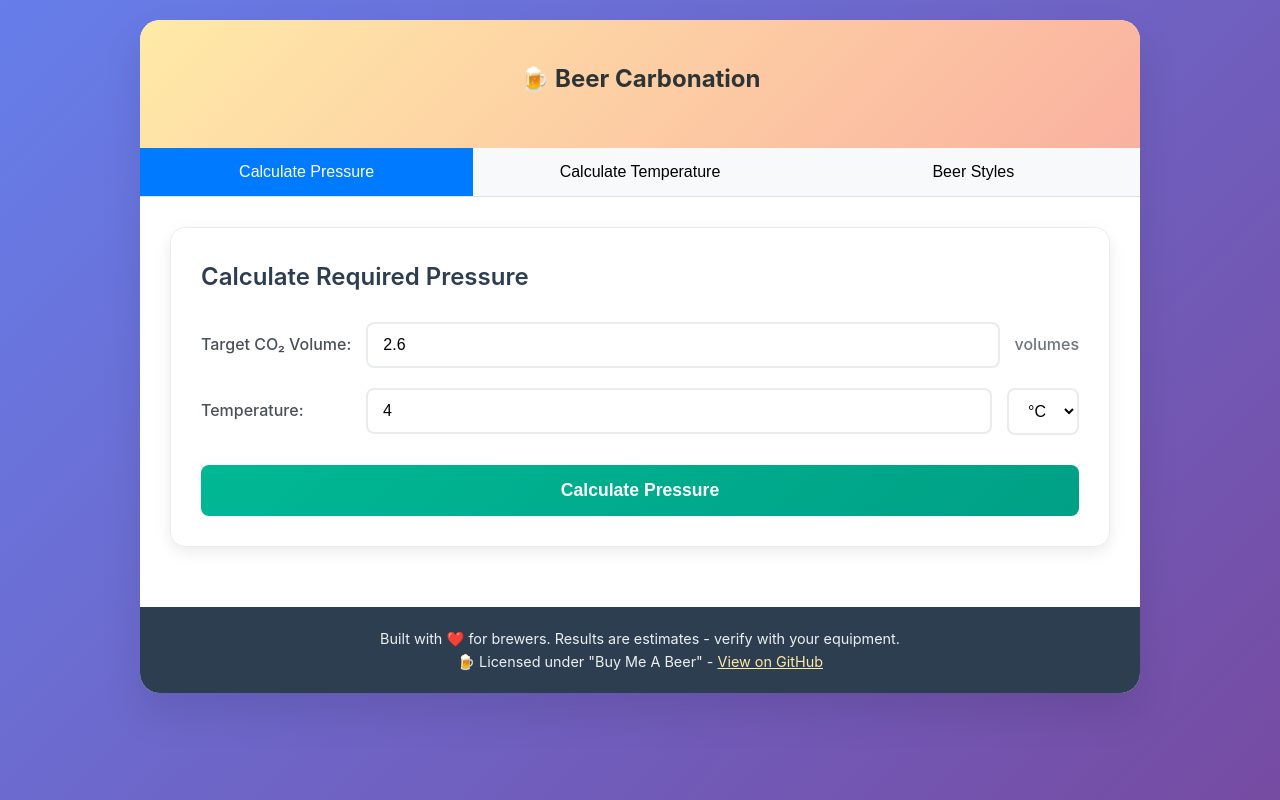
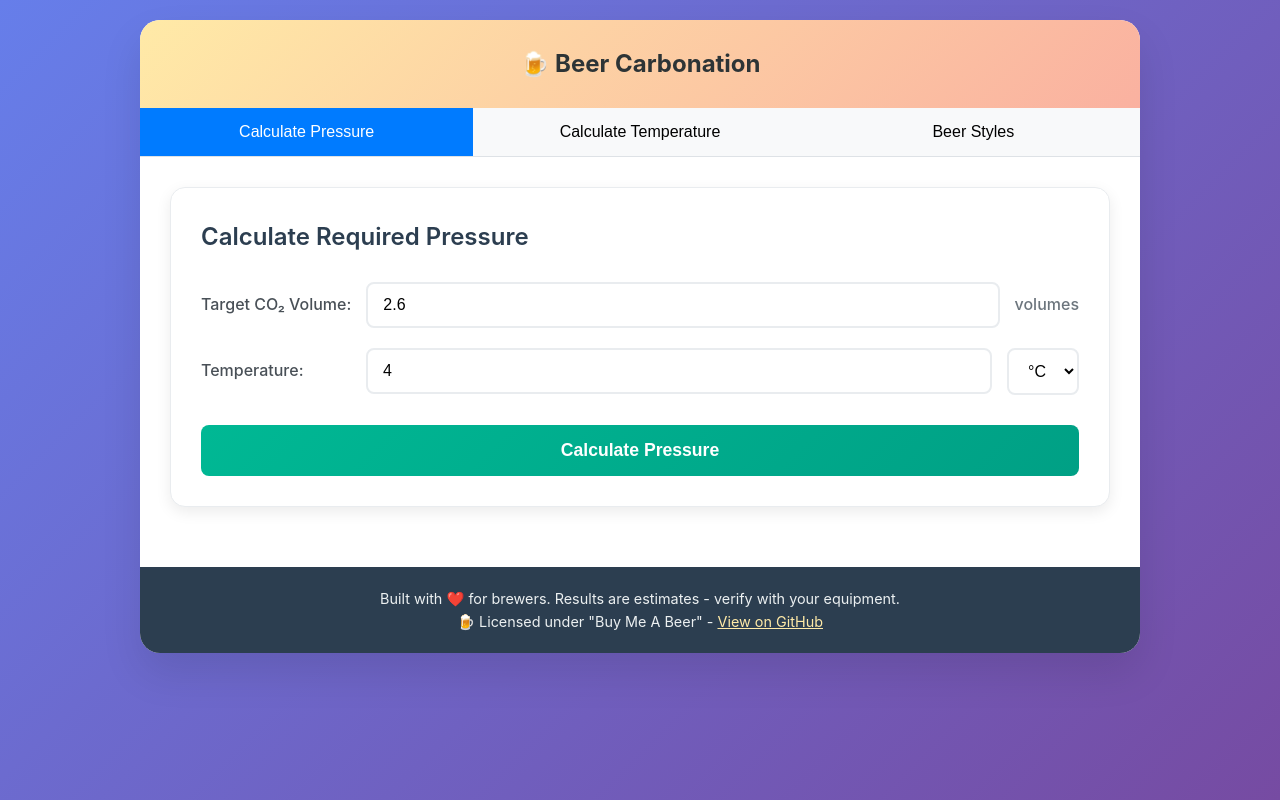
Before and after one commit to BrewnodeDave/carbonation, a website: page public/index.html in a window 1280 px wide. Drawn offline with Linux system fonts and the light colour scheme; no server answers.

Commit message:
title spacing

```diff
--- a/public/styles.css
+++ b/public/styles.css
@@ -24,20 +24,20 @@ body {
 
 header {
     background: linear-gradient(135deg, #ffeaa7 0%, #fab1a0 100%);
-    padding: 40px;
+    padding: 20px;
     text-align: center;
     color: #2d3436;
 }
 
 header h1 {
     font-size: 1rem;
-    margin-bottom: 10px;
+    margin: 5px 0;
     font-weight: 700;
 }
 
 header h2 {
     font-size: 1.5rem;
-    margin-bottom: 10px;
+    margin: 5px 0;
     font-weight: 700;
 }
 
```
